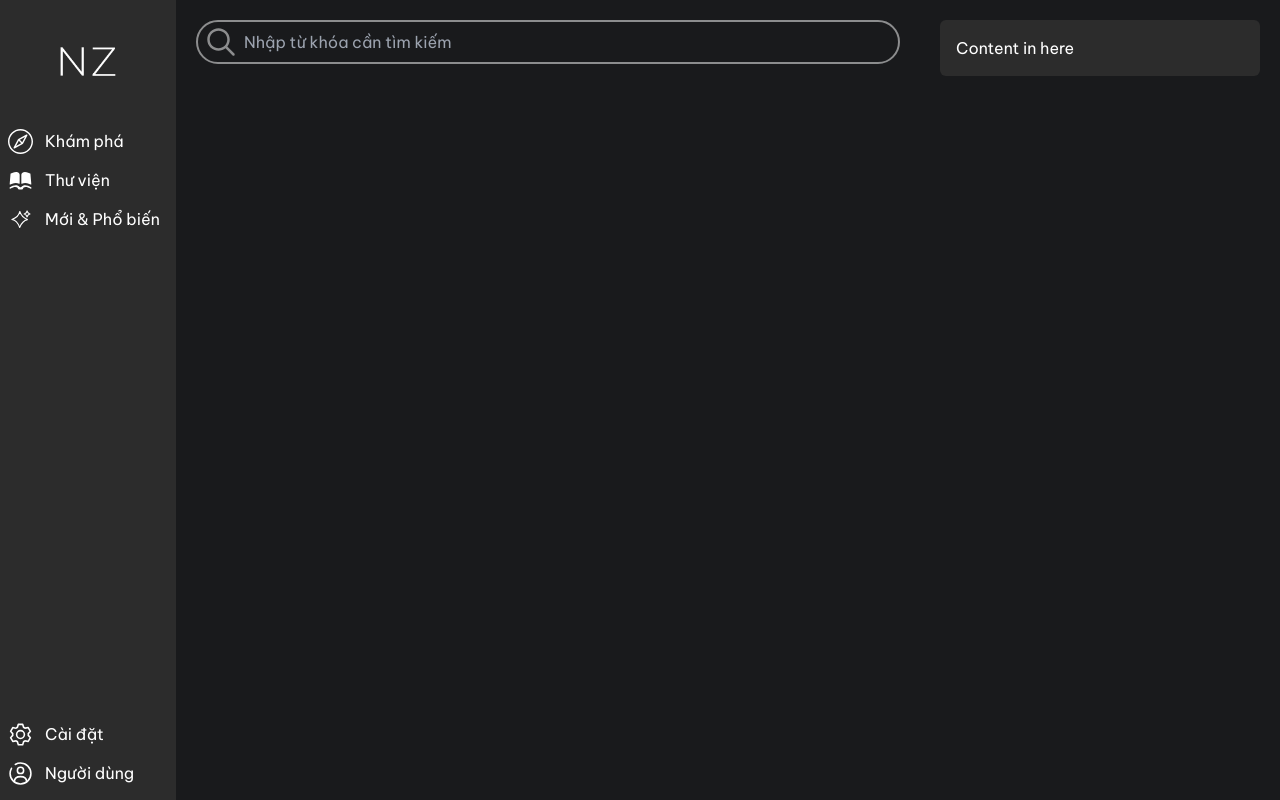
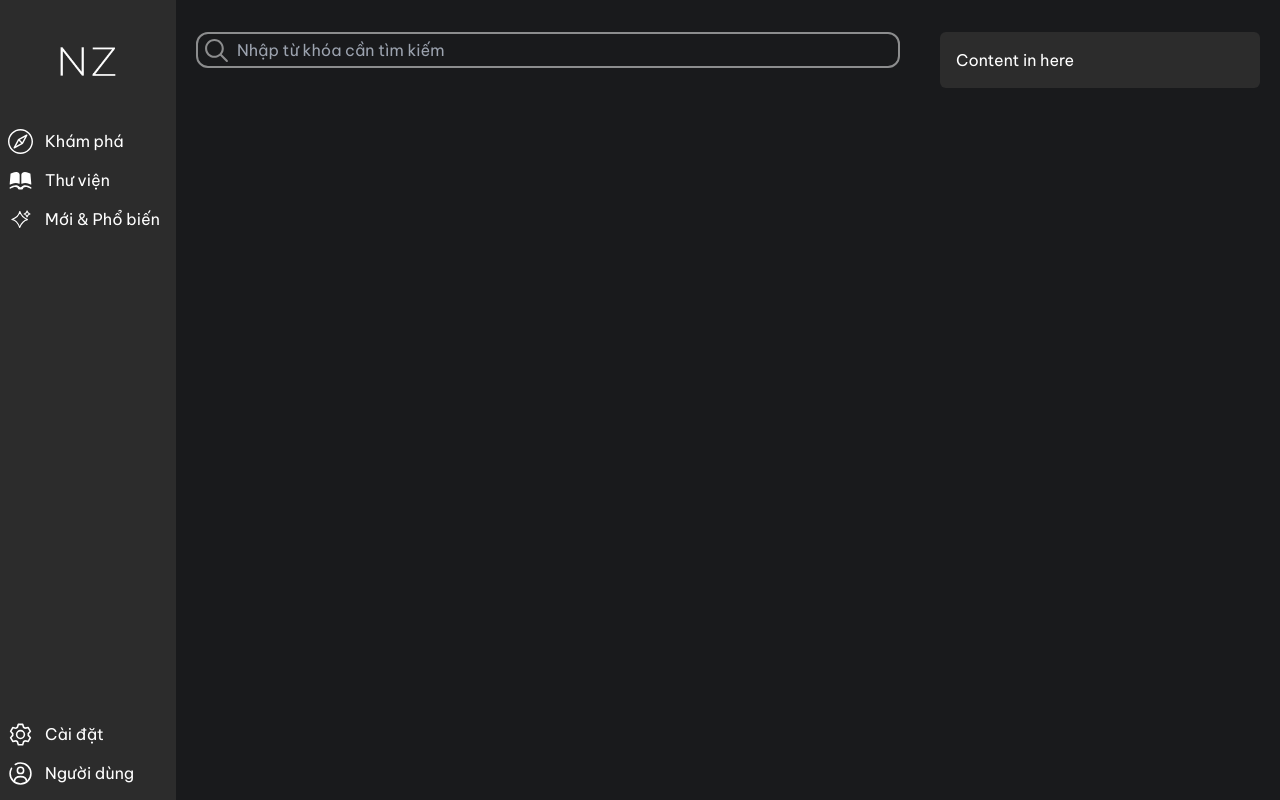
Before and after one commit to sunaookamishirokodev/comic-fe, a Next.js app: page / in a window 1280 px wide. Built offline with nearby package versions, Linux system fonts and the light colour scheme.

Commit message:
resize element

```diff
--- a/package.json
+++ b/package.json
@@ -11,14 +11,14 @@
   "dependencies": {
     "next": "14.1.0",
     "react": "^18",
-    "react-dom": "^18"
+    "react-dom": "^18",
+    "swiper": "^11.0.7"
   },
   "devDependencies": {
     "@types/node": "^20",
     "@types/react": "^18",
     "@types/react-dom": "^18",
     "autoprefixer": "^10.0.1",
-    "babel-plugin-inline-react-svg": "^2.0.2",
     "eslint": "^8",
     "eslint-config-next": "14.1.0",
     "postcss": "^8",
--- a/src/components/main/index.tsx
+++ b/src/components/main/index.tsx
@@ -4,7 +4,7 @@
 export default function Main() {
   return (
     <div className="flex flex-1">
-      <main className="flex-1 bg-primary p-5">
+      <main className="flex-1 bg-primary px-5 py-8">
         <Search />
       </main>
       <SecondarySideBar />
--- a/src/components/main/search.tsx
+++ b/src/components/main/search.tsx
@@ -6,7 +6,7 @@
   const [isFocus, setIsFocus] = useState<boolean>(false);
   return (
     <div
-      className={`flex h-11 rounded-full border-2 px-2 ${isFocus ? "border-white" : "border-white/50"}`}
+      className={`flex h-9 rounded-xl border-2 px-1.5 ${isFocus ? "border-white" : "border-white/50"}`}
     >
       <div className="my-auto">
         <SearchIcon
@@ -27,8 +27,8 @@
 function SearchIcon({ fill }: { fill: string }) {
   return (
     <svg
-      height={30}
-      width={30}
+      height={25}
+      width={25}
       viewBox="0 0 24 24"
       fill="none"
       xmlns="http://www.w3.org/2000/svg"
--- a/src/components/secondary-sidebar.tsx
+++ b/src/components/secondary-sidebar.tsx
@@ -1,6 +1,6 @@
 export default function SecondarySideBar() {
   return (
-    <div className="h-screen bg-primary p-5">
+    <div className="h-screen bg-primary px-5 py-8">
       <div className="w-80 rounded-md bg-secondary p-4">Content in here</div>
     </div>
   );
```
Also changed, not shown: .babelrc (deleted), 1 other file (tests, documents, lock files or other folders).
